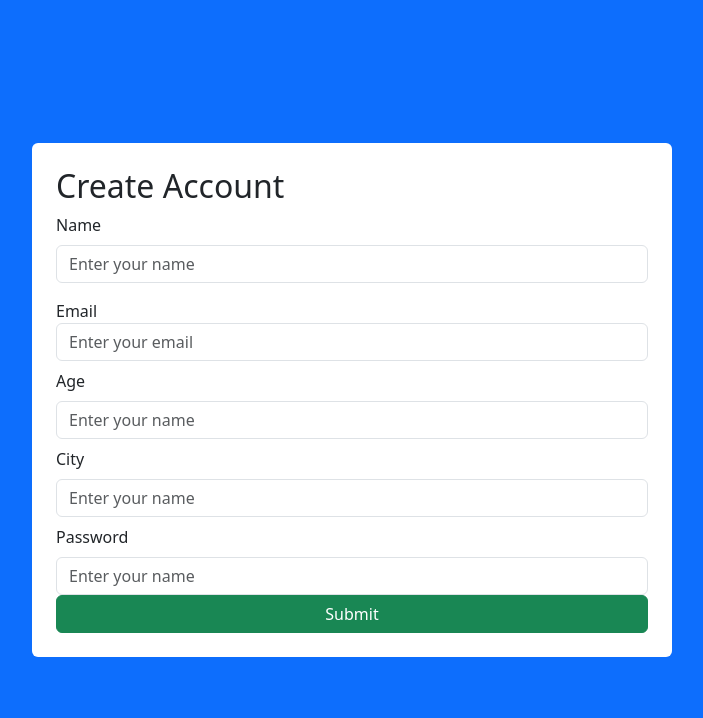
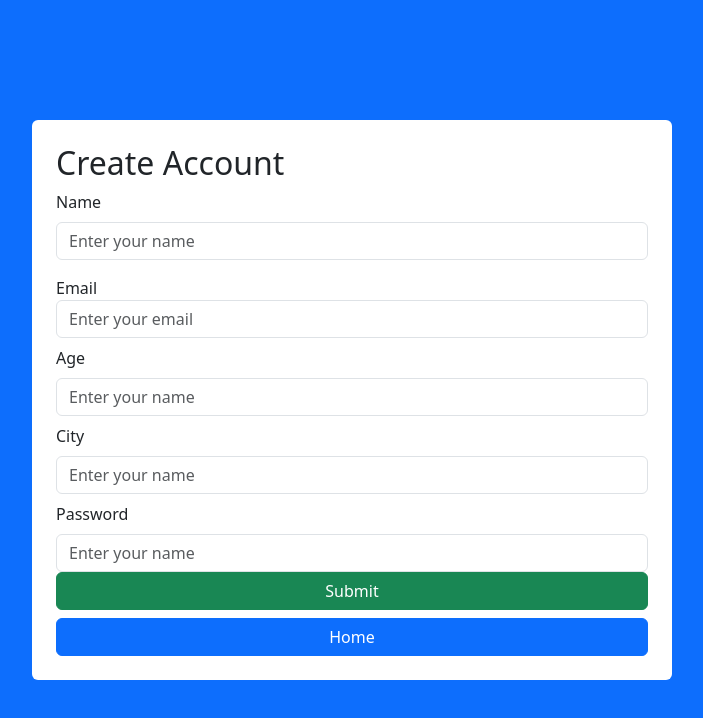
Before and after one commit to johnotene1990/employee-frontend, a React (Create React App) app: page /create in a window 1280 px wide. Shown: the top 718 px of the page, without its empty margins (288-991 px from the left). Built offline with nearby package versions, Linux system fonts and the light colour scheme.

Commit message:
Update create.js

```diff
--- a/src/component/create.js
+++ b/src/component/create.js
@@ -1,25 +1,26 @@
 import axios from 'axios'
 import React, { useState } from 'react'
 
-import { useNavigate } from 'react-router-dom'
+import { Link, useNavigate } from 'react-router-dom'
 
 const Create = () => {
-    const [name,setName] = useState ('')
-    const [email,setEmail] = useState('')
-    const [age,setAge] = useState ('')
-    const [city,setCity] = useState('')
-    const [password,setPassword] = useState('')
+    const [name, setName] = useState('')
+    const [email, setEmail] = useState('')
+    const [age, setAge] = useState('')
+    const [city, setCity] = useState('')
+    const [password, setPassword] = useState('')
     const navigate = useNavigate()
 
-    const handleSubmit=((e)=>{
+    const handleSubmit = ((e) => {
         e.preventDefault();
-        // axios.post("/localhost:8080/create",'https://employee-mern-api-tau.vercel.app/create',{name,email,age,city,password})
-        axios.post('/create', {name,email,age,city,password})
-        .then(res => {console.log(res)
+        axios.post("/localhost:8080/create", { name, email, age, city, password })
+            //axios.post('/create', {name,email,age,city,password})
+            .then(res => {
+                console.log(res)
                 navigate('/home')
             })
 
-        .then(err=>console.log(err))
+            .then(err => console.log(err))
     })
 
     return (
@@ -30,25 +31,28 @@ const Create = () => {
                         <h2>Create Account</h2>
                         <div className='mt-2'>
                             <label className='mb-2'>Name</label>
-                    <input type='text' placeholder='Enter your name' required className='form-control' onChange={(e)=>setName(e.target.value)} />
+                            <input type='text' placeholder='Enter your name' required className='form-control' onChange={(e) => setName(e.target.value)} />
                         </div>
                         <div className='mt-3'>
                             <label>Email</label>
-                    <input type='email' placeholder='Enter your email' required  className='form-control' onChange={(e)=>setEmail(e.target.value)} />
+                            <input type='email' placeholder='Enter your email' required className='form-control' onChange={(e) => setEmail(e.target.value)} />
                         </div>
                         <div className='mt-2'>
                             <label className='mb-2'>Age</label>
-                    <input type='text' placeholder='Enter your name' required  className='form-control' onChange={(e)=>setAge(e.target.value)} />
+                            <input type='text' placeholder='Enter your name' required className='form-control' onChange={(e) => setAge(e.target.value)} />
                         </div>
                         <div className='mt-2'>
                             <label className='mb-2'>City</label>
-                    <input type='text' placeholder='Enter your name' required  className='form-control' onChange={(e)=>setCity(e.target.value)} />
+                            <input type='text' placeholder='Enter your name' required className='form-control' onChange={(e) => setCity(e.target.value)} />
                         </div>
                         <div className='mt-2'>
                             <label className='mb-2'>Password</label>
-                    <input type='text' placeholder='Enter your name' required  className='form-control' onChange={(e)=>setPassword(e.target.value)} />
+                            <input type='text' placeholder='Enter your name' required className='form-control' onChange={(e) => setPassword(e.target.value)} />
                         </div>
                         <button className='btn btn-success w-100'>Submit</button>
+                        <Link to="/home" className="btn btn-primary w-100 mt-2">
+                            Home
+                        </Link>
                     </form>
                 </div>
             </div>
```
Lines whose indentation alone changed are shown as unchanged.
